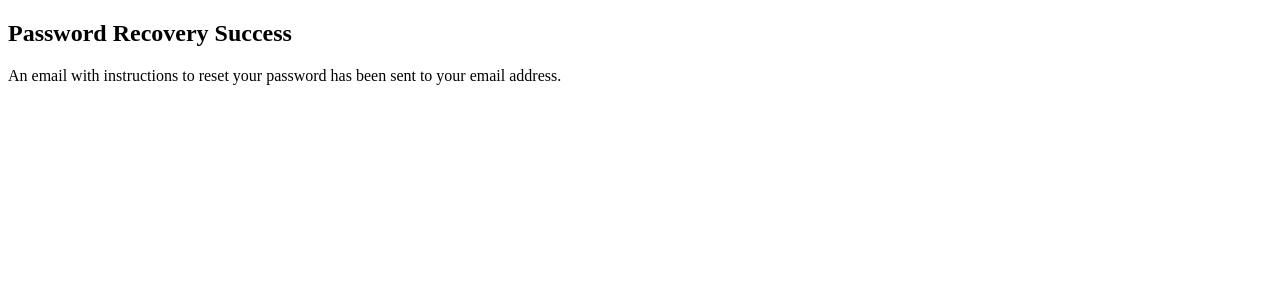
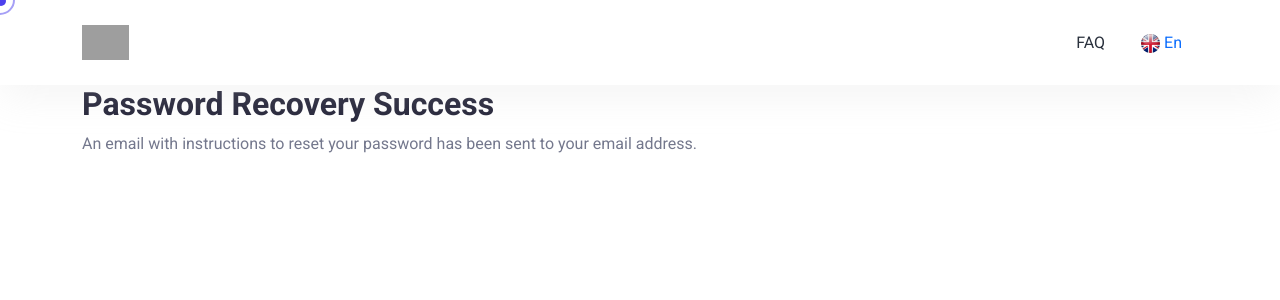
Before and after one commit to ravin-rakholiya/cns, a Django app: template user/templates/user/password_recovery_success.html in a window 1280 px wide. Shown: the top 300 px of the page. Run offline with Django 4.2, Linux system fonts and the light colour scheme; the template is opened without the code that fills it, so the values that code supplies are empty; some libraries are stand-ins or nearby versions; grey boxes are pictures that could not be loaded.

Commit message:
Added template password_recover_success for redirecting

```diff
--- a/user/templates/user/password_recovery_success.html
+++ b/user/templates/user/password_recovery_success.html
@@ -1,19 +1,84 @@
+{% load static %}
 <!DOCTYPE html>
 <html lang="en">
+
 <head>
     <meta charset="utf-8">
     <meta name="viewport" content="width=device-width, initial-scale=1.0, user-scalable=0">
-    <title>Password Recovery Success</title>
+    <title>Urban Service Hub</title>
 
-    <!-- Add your custom CSS styles here -->
+    <link rel="shortcut icon" href="{% static 'user/assets/img/favicon.png' %}">
+
+    <link rel="stylesheet" href="{% static 'user/assets/css/bootstrap.min.css' %}">
+
+    <link rel="stylesheet" href="{% static 'user/assets/plugins/fontawesome/css/fontawesome.min.css' %}">
+    <link rel="stylesheet" href="{% static 'user/assets/plugins/fontawesome/css/all.min.css' %}">
+
+    <link rel="stylesheet" href="{% static 'user/assets/css/feather.css' %}">
+
+    <link rel="stylesheet" href="{% static 'user/assets/css/style.css' %}">
 </head>
-<body>
+
+<body class="login-body">
+    <div class="main-wrapper">
+
+        <header class="header">
+            <div class="container">
+                <nav class="navbar navbar-expand-lg header-nav">
+                    <div class="navbar-header">
+                        <a href="index.html" class="navbar-brand logo">
+                            <img src="{% static '' %}" class="img-fluid" alt="Logo">
+                        </a>
+                        <a href="index.html" class="navbar-brand logo-small">
+                            <img src="{% static 'user/assets/img/logo-small.png' %}" class="img-fluid" alt="Logo">
+                        </a>
+                    </div>
+                    <ul class="nav header-navbar-rht">
+                        <li class="nav-item">
+                            <a class="link" href="faq.html">FAQ</a>
+                        </li>
+                        <li class="nav-item">
+                            <a class="link" href="{% url 'user:index' %}>Login</a>
+                        </li>
+                        <li class="nav-item dropdown flag-nav">
+                            <a class="nav-link dropdown-toggle" data-bs-toggle="dropdown" href="#" role="button"
+                                aria-expanded="false">
+                                <img src="{% static 'user/assets/img/flag.png' %}" alt="Flag"> En
+                            </a>
+                            <div class="dropdown-menu dropdown-menu-right">
+                                <a href="javascript:void(0);" class="dropdown-item">
+                                    <img src="{% static 'user/assets/img/flags/us.png' %}" alt="Flag" height="16"> En
+                                </a>
+                                <a href="javascript:void(0);" class="dropdown-item">
+                                    <img src="{% static 'user/assets/img/flags/fr.png' %}" alt="Flag" height="16"> French
+                                </a>
+                                <a href="javascript:void(0);" class="dropdown-item">
+                                    <img src="{% static 'user/assets/img/flags/de.png' %}" alt="Flag" height="16"> German
+                                </a>
+                            </div>
+                        </li>
+                    </ul>
+                </nav>
+            </div>
+        </header>
+
     <div class="container">
         <h2>Password Recovery Success</h2>
         <p>An email with instructions to reset your password has been sent to your email address.</p>
     </div>
+        <div class="mouse-cursor cursor-outer"></div>
+        <div class="mouse-cursor cursor-inner"></div>
 
+    </div>
 
-    <!-- Add your custom scripts here -->
+    <script src="{% static 'user/assets/js/jquery-3.7.0.min.js' %}" type="text/javascript"></script>
+
+    <script src="{% static 'user/assets/js/bootstrap.bundle.min.js' %}" type="text/javascript"></script>
+
+    <script src="{% static 'user/assets/js/feather.min.js' %}" type="text/javascript"></script>
+
+    <script src="{% static 'user/assets/js/script.js' %}" type="text/javascript"></script>
 </body>
+
+<!-- Mirrored from truelysell.dreamstechnologies.com/html/template/login.html by HTTrack Website Copier/3.x [XR&CO'2014], Sat, 24 Feb 2024 06:48:26 GMT -->
 </html>
```
